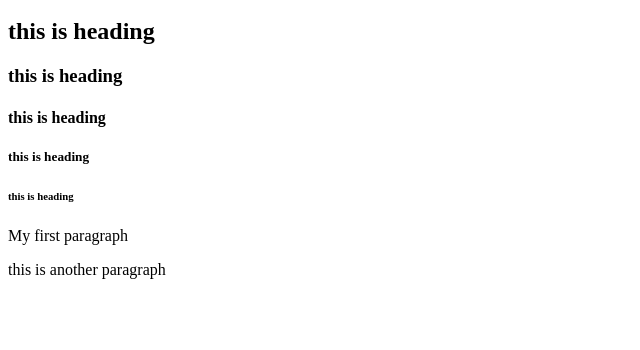
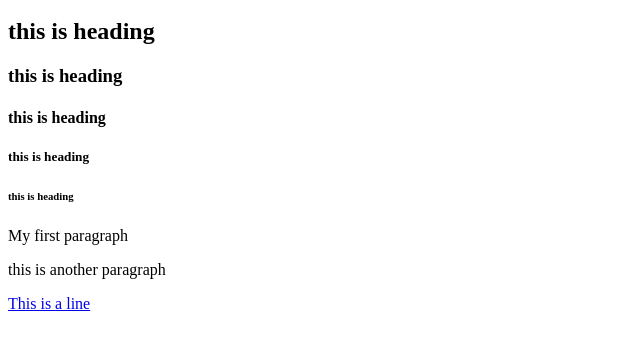
Before and after one commit to dohun-mat/dohun-mat.github.io, a plain HTML site: page index.html in a window 1280 px wide. Shown: the part 48-398 px from the top of the page, without its empty margins (0-640 px from the left). Drawn offline with Linux system fonts and the light colour scheme.

Commit message:
Update index.html

```diff
--- a/index.html
+++ b/index.html
@@ -12,5 +12,7 @@
 <p>My first paragraph </p>
 <p>this is another paragraph</p>
 
+<a href = "https://honey-bear.tistory.com/">This is a line</a>
+
 </body>
 </html>
```
